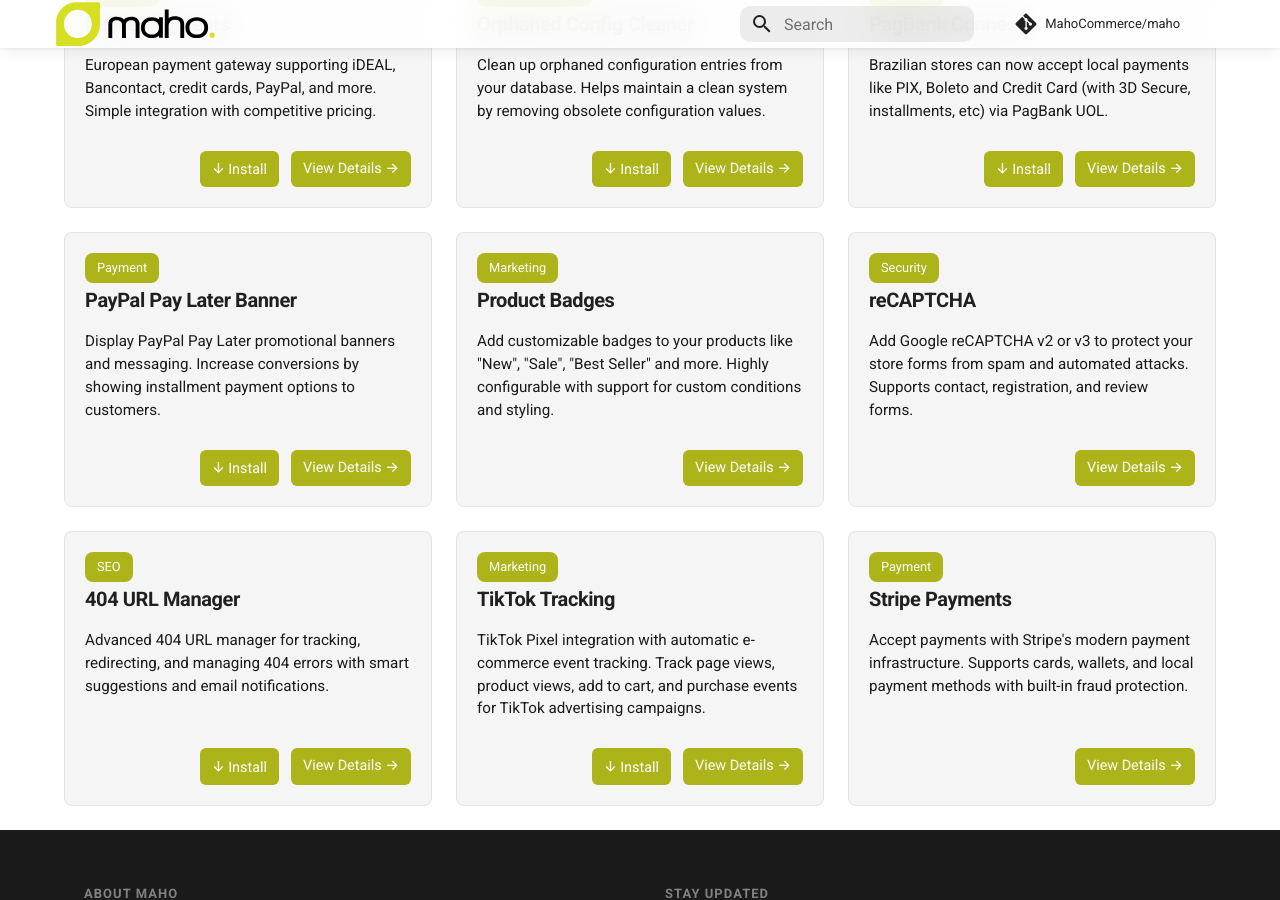
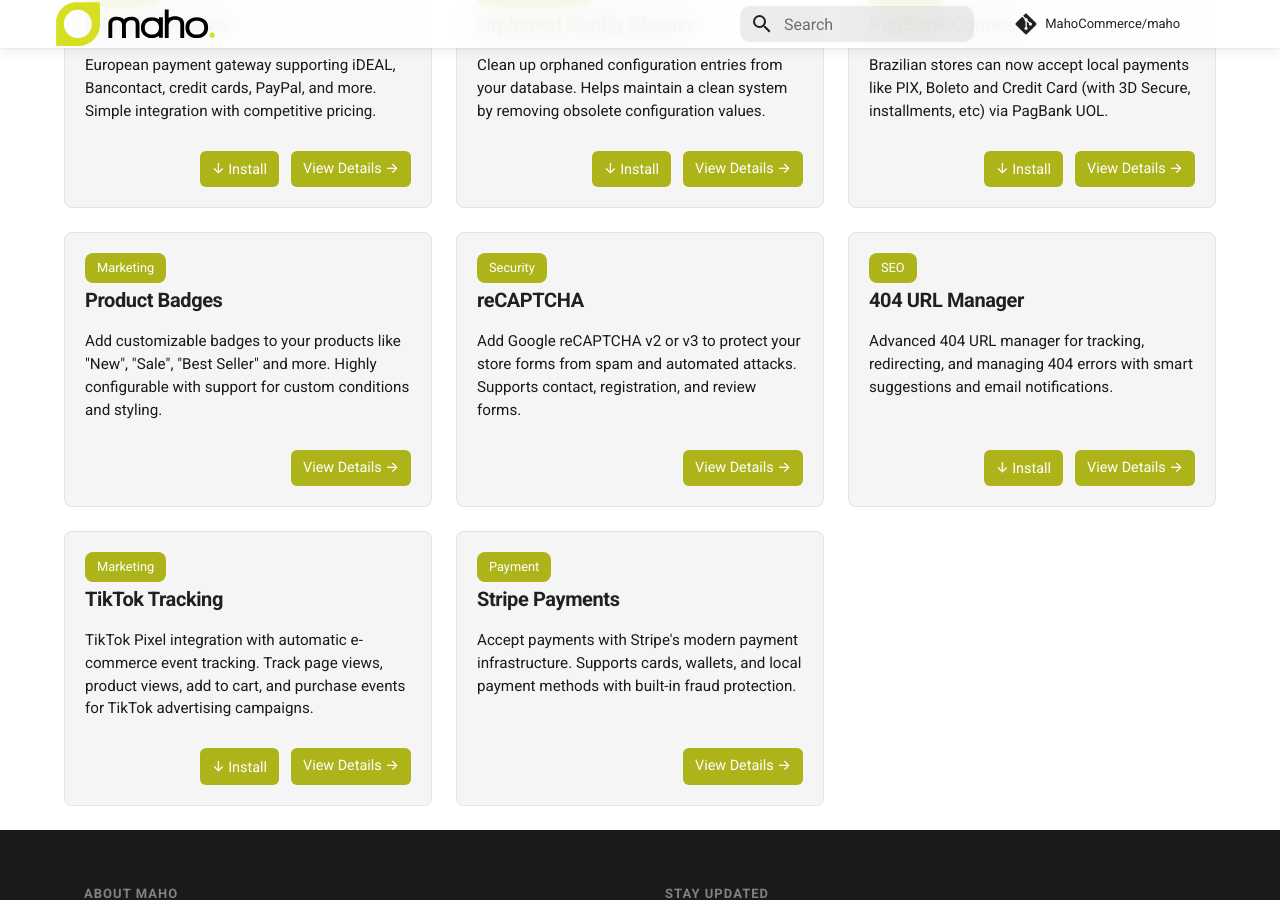
Before and after one commit to MahoCommerce/mahocommerce.com, an MkDocs documentation site: the page built from docs/marketplace.md, in a window 1280 px wide and 900 px high, scrolled down 1380 px. Built offline with MkDocs 1.6.1 and Material for MkDocs 9.7.7, drawn with Linux system fonts in a browser that asks for light colours; comment, search, counter and statistics services are not loaded.

Commit message:
Update marketplace: replace Stripe module and remove PayPal Pay Later
- Replace Stripe link with mageaustralia/maho-module-stripe
- Remove PayPal Pay Later Banner (will be part of Maho 26.5)

```diff
--- a/docs/marketplace.md
+++ b/docs/marketplace.md
@@ -437,23 +437,6 @@
         </div>
     </div>
 
-    <!-- PayPal Pay Later Banner -->
-    <div class="app-card" data-category="payment">
-        <span class="app-category">Payment</span>
-        <h3 class="app-title">PayPal Pay Later Banner</h3>
-        <p class="app-description">Display PayPal Pay Later promotional banners and messaging. Increase conversions by showing installment payment options to customers.</p>
-        <div class="app-footer">
-            <div class="app-actions">
-                <button class="app-button app-button-primary" onclick="showInstallModal('empiricompany/openmage-paypal-pay-later-banner-info')">
-                    ↓ Install
-                </button>
-                <a href="https://github.com/empiricompany/openmage-paypal-pay-later-banner-info" class="app-button app-button-primary" target="_blank">
-                    View Details →
-                </a>
-            </div>
-        </div>
-    </div>
-
     <!-- Product Badges -->
     <div class="app-card" data-category="marketing">
         <span class="app-category">Marketing</span>
@@ -523,7 +506,7 @@
         <p class="app-description">Accept payments with Stripe's modern payment infrastructure. Supports cards, wallets, and local payment methods with built-in fraud protection.</p>
         <div class="app-footer">
             <div class="app-actions">
-                <a href="https://github.com/stripe-archive/stripe-magento1-releases" class="app-button app-button-primary" target="_blank">
+                <a href="https://github.com/mageaustralia/maho-module-stripe" class="app-button app-button-primary" target="_blank">
                     View Details →
                 </a>
             </div>
```
